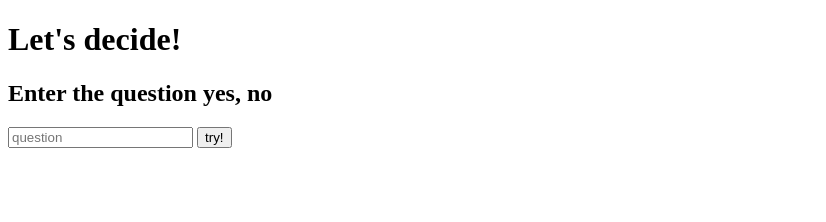
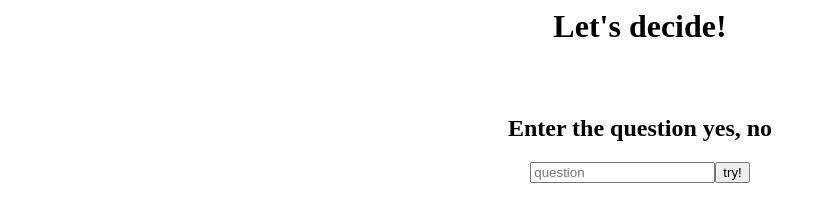
Before and after one commit to Projkeen/make-decision, a plain HTML site: page index.html in a window 1280 px wide. Shown: the whole page, without its empty margins (0-826 px from the left). Drawn offline with Linux system fonts and the light colour scheme.

Commit message:
add styles

```diff
--- a/index.html
+++ b/index.html
@@ -5,16 +5,21 @@
     <meta charset="UTF-8">
     <meta http-equiv="X-UA-Compatible" content="IE=edge">
     <meta name="viewport" content="width=device-width, initial-scale=1.0">
+    <link rel="stylesheet" href="style.css">
     <title>major decision</title>
 </head>
 
 <body>
-    <h1>Let's decide!</h1>
+    <h1 class="hline">Let's decide!</h1>
     <div class="container">
         <h2>Enter the question yes, no</h2>
+    </div>
+    <div class="input">
         <!-- <form action="input">question</form> -->
         <input class="input-in" type="text" placeholder="question">
-        <button id="click">try!</button>
+        <button class="btn" id="click">try!</button>
+    </div>
+    <div class="output">
         <p class="out"></p>
         <output class="answer"></output>
     </div>
--- /dev/null
+++ b/style.css
@@ -0,0 +1,21 @@
+.hline {
+    display: flex;
+    justify-content: center;
+    margin:auto;
+}
+
+.container {
+    display: flex;
+    margin: 50px 20px 0 20px;
+    justify-content: center;
+}
+
+.input {
+    display: flex;
+    justify-content: center;
+}
+
+.output{
+    display: flex;
+    justify-content: center;
+}
```
